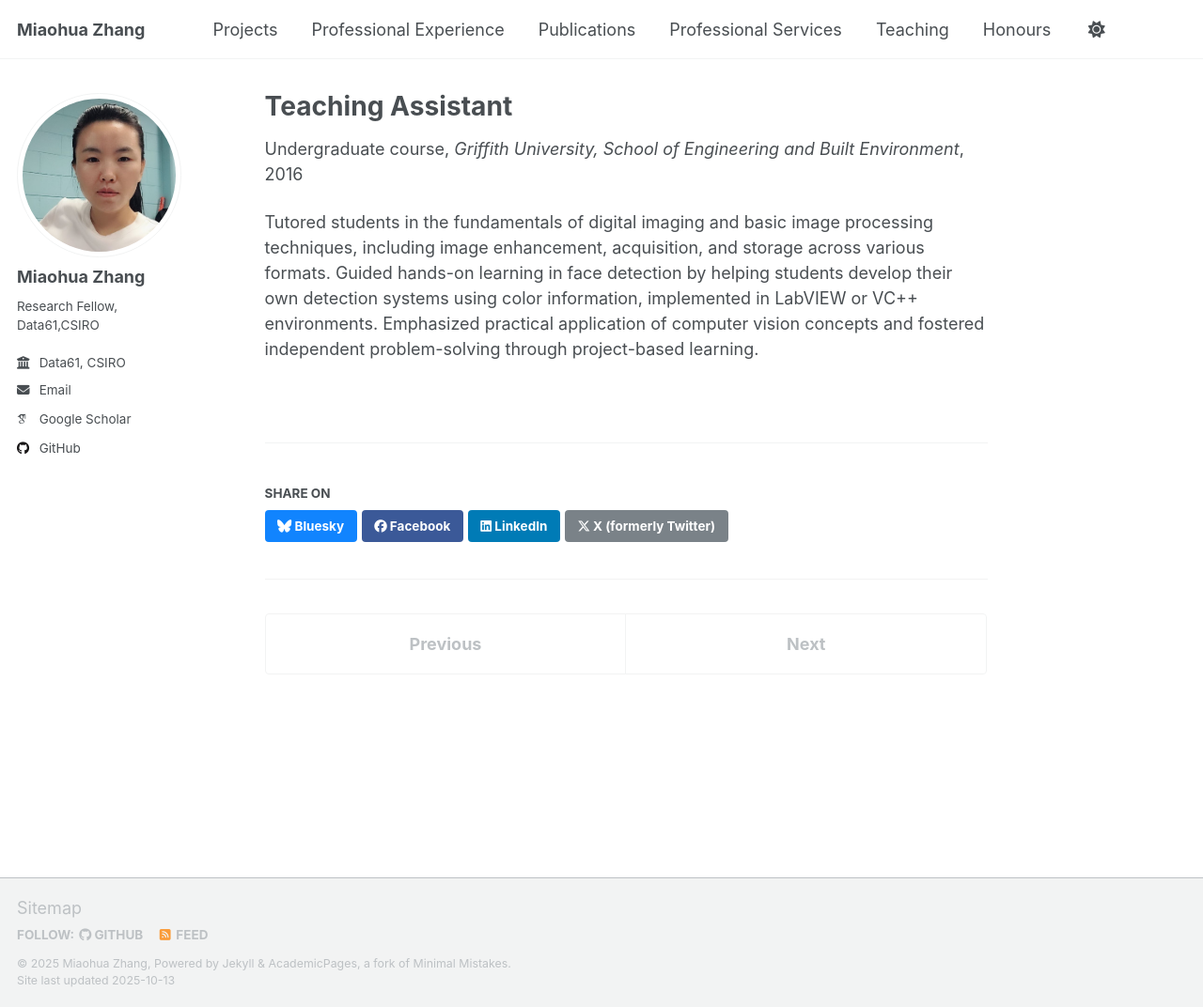
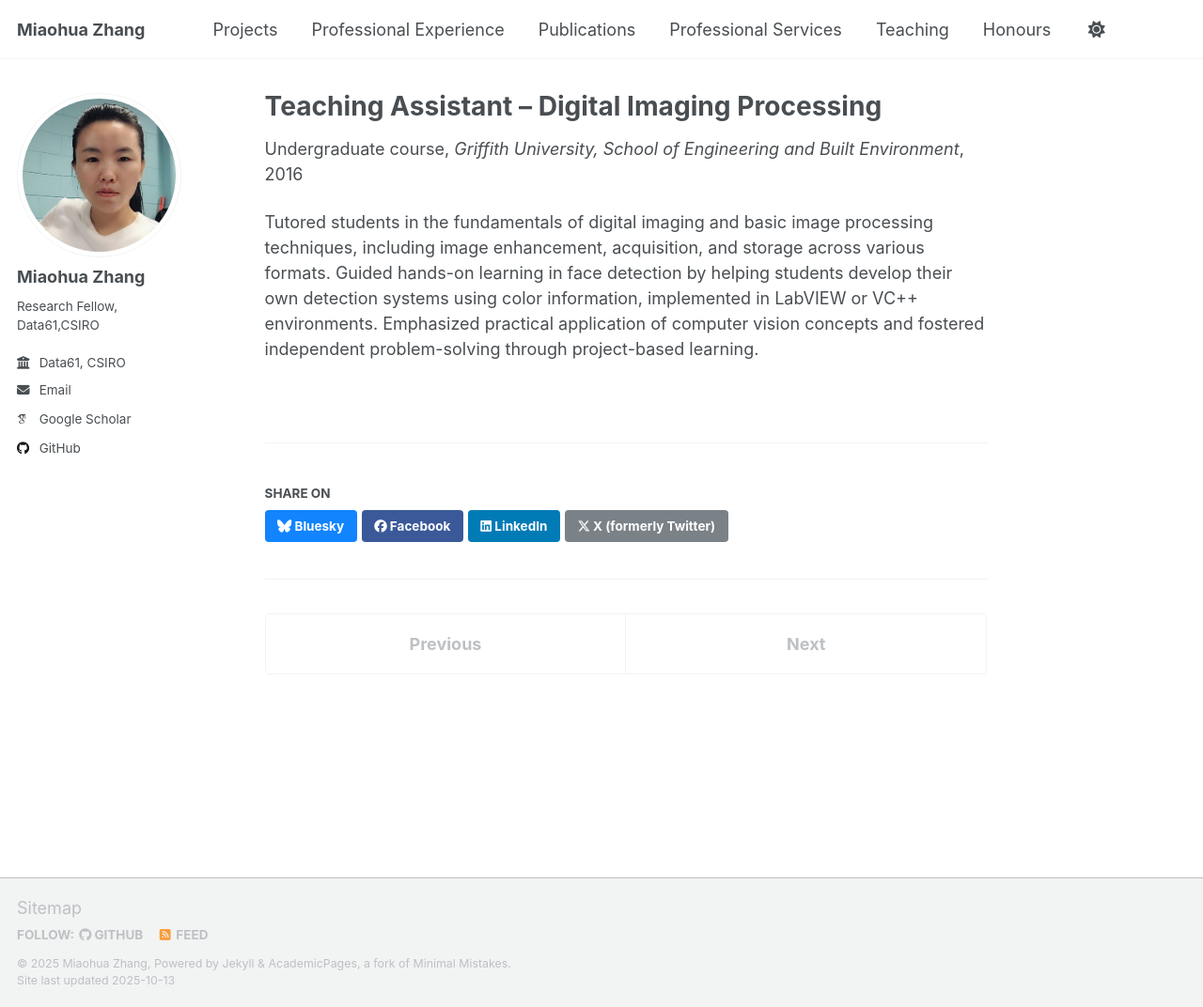
Before and after one commit to Miaohua9/Miaohua9.github.io, a Jekyll site: the page built from _teaching/2014-spring-teaching-1.md, in a window 1280 px wide and 1072 px high. Shown: the whole window at 94% size. Built offline with Jekyll 4.4.1, drawn with Linux system fonts in a browser that asks for light colours; some web fonts are replaced; a script that is not in the unit is left out.

Commit message:
Update 2014-spring-teaching-1.md

```diff
--- a/_teaching/2014-spring-teaching-1.md
+++ b/_teaching/2014-spring-teaching-1.md
@@ -1,5 +1,5 @@
 ---
-title: "Teaching Assistant"
+title: "Teaching Assistant -- Digital Imaging Processing"
 collection: teaching
 type: "Undergraduate course"
 venue: "Griffith University, School of Engineering and Built Environment"
```
